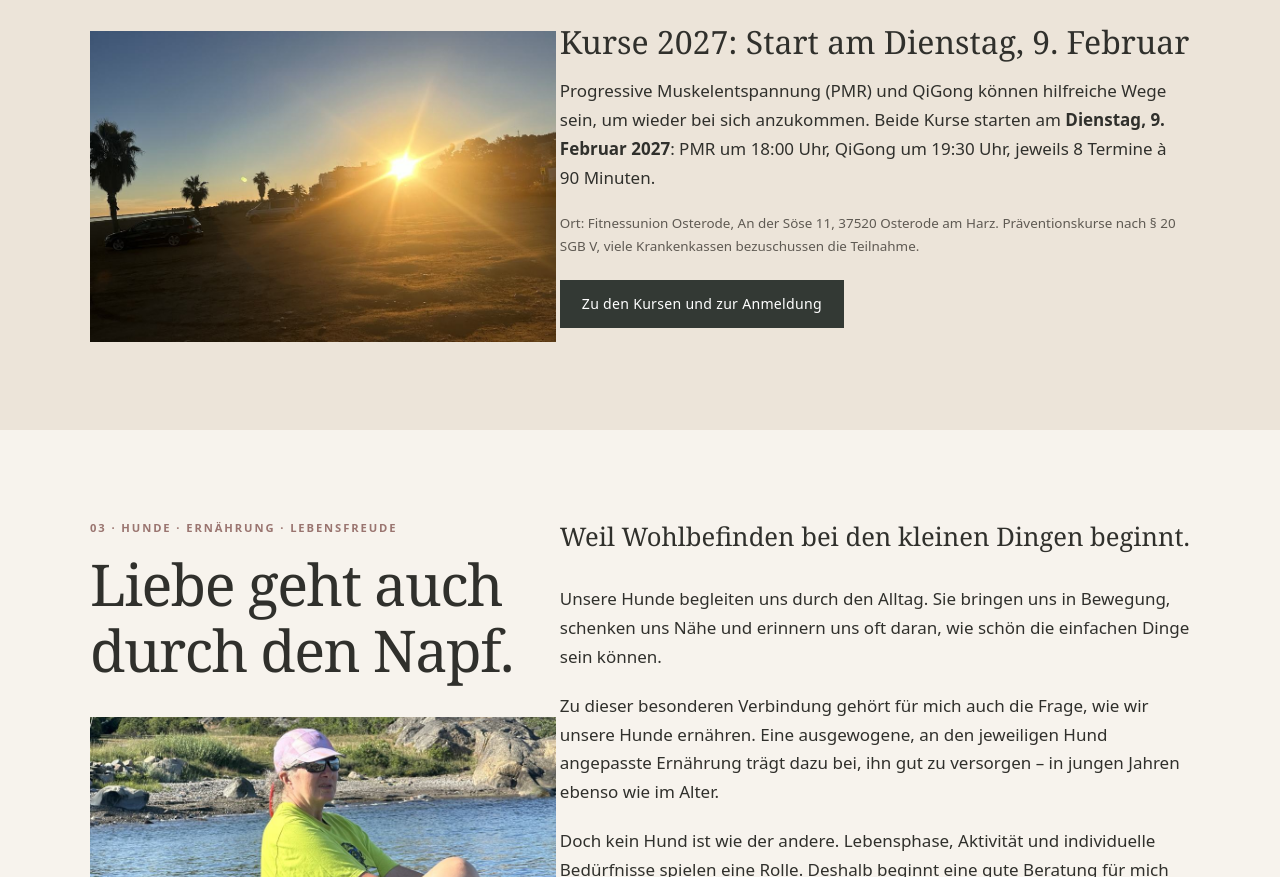
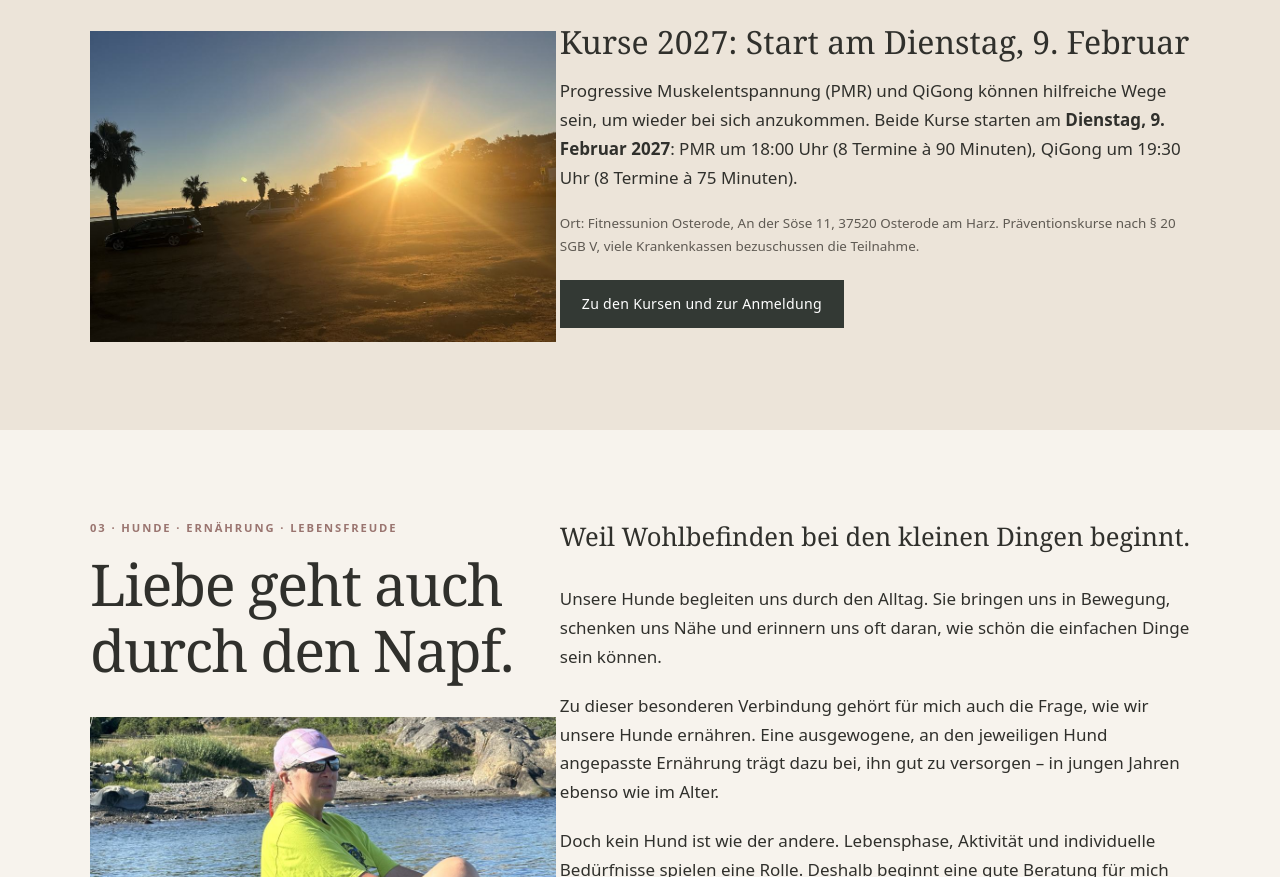
Before and after one commit to Anni1126/Anni1126.github.io, a plain HTML site: page index.html in a window 1280 px wide. Shown: the part 7497-8374 px from the top of the page. Drawn offline with Linux system fonts and the light colour scheme.

Commit message:
Kurse 2027: QiGong dauert 75 Minuten
Co-Authored-By: Claude Opus 5.5 <noreply@anthropic.com>
Claude-Session: https://claude.ai/code/session_01MkbErdsHobJcbGHBJgvD1m

```diff
--- a/index.html
+++ b/index.html
@@ -502,7 +502,7 @@ footer a{color:inherit;text-underline-offset:3px}
   <p>Wir organisieren, kümmern uns, halten durch. Und irgendwann stellt sich die Frage, wie viel Raum eigentlich noch für uns selbst bleibt.</p>
   <p>Mir geht es nicht um Selbstoptimierung. Sondern darum, die eigenen Bedürfnisse ernst zu nehmen, Warnsignale wahrzunehmen und bewusster mit den eigenen Kräften umzugehen.</p>
   <h3>Kurse 2027: Start am Dienstag, 9. Februar</h3>
-  <p>Progressive Muskelentspannung (PMR) und QiGong können hilfreiche Wege sein, um wieder bei sich anzukommen. Beide Kurse starten am <strong>Dienstag, 9. Februar 2027</strong>: PMR um 18:00 Uhr, QiGong um 19:30 Uhr, jeweils 8 Termine à 90 Minuten.</p>
+  <p>Progressive Muskelentspannung (PMR) und QiGong können hilfreiche Wege sein, um wieder bei sich anzukommen. Beide Kurse starten am <strong>Dienstag, 9. Februar 2027</strong>: PMR um 18:00 Uhr (8 Termine à 90 Minuten), QiGong um 19:30 Uhr (8 Termine à 75 Minuten).</p>
   <p class="mini">Ort: Fitnessunion Osterode, An der Söse 11, 37520 Osterode am Harz. Präventionskurse nach § 20 SGB V, viele Krankenkassen bezuschussen die Teilnahme.</p>
   <div class="actions"><a class="btn" href="kurse/">Zu den Kursen und zur Anmeldung</a></div>
  </div>
```
Also changed, not shown: kurse/index.html (+1 -1 lines).
